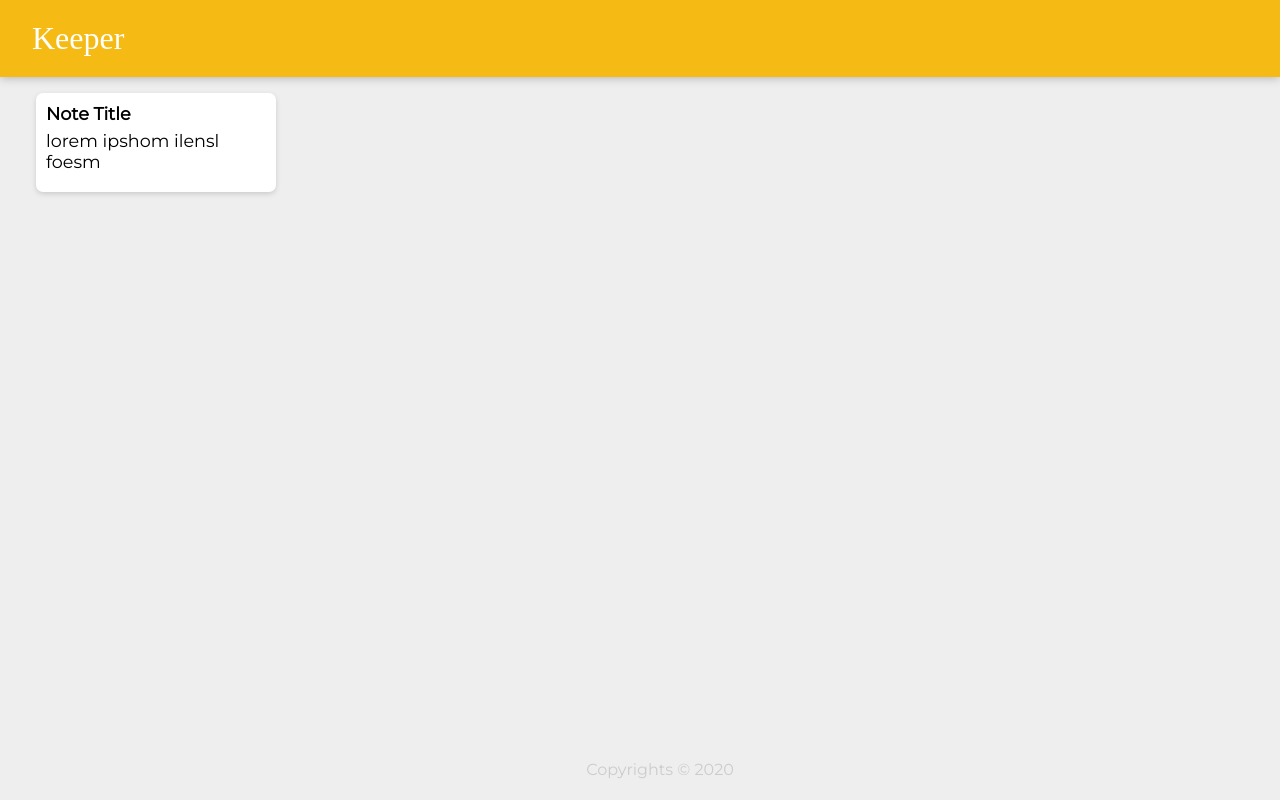
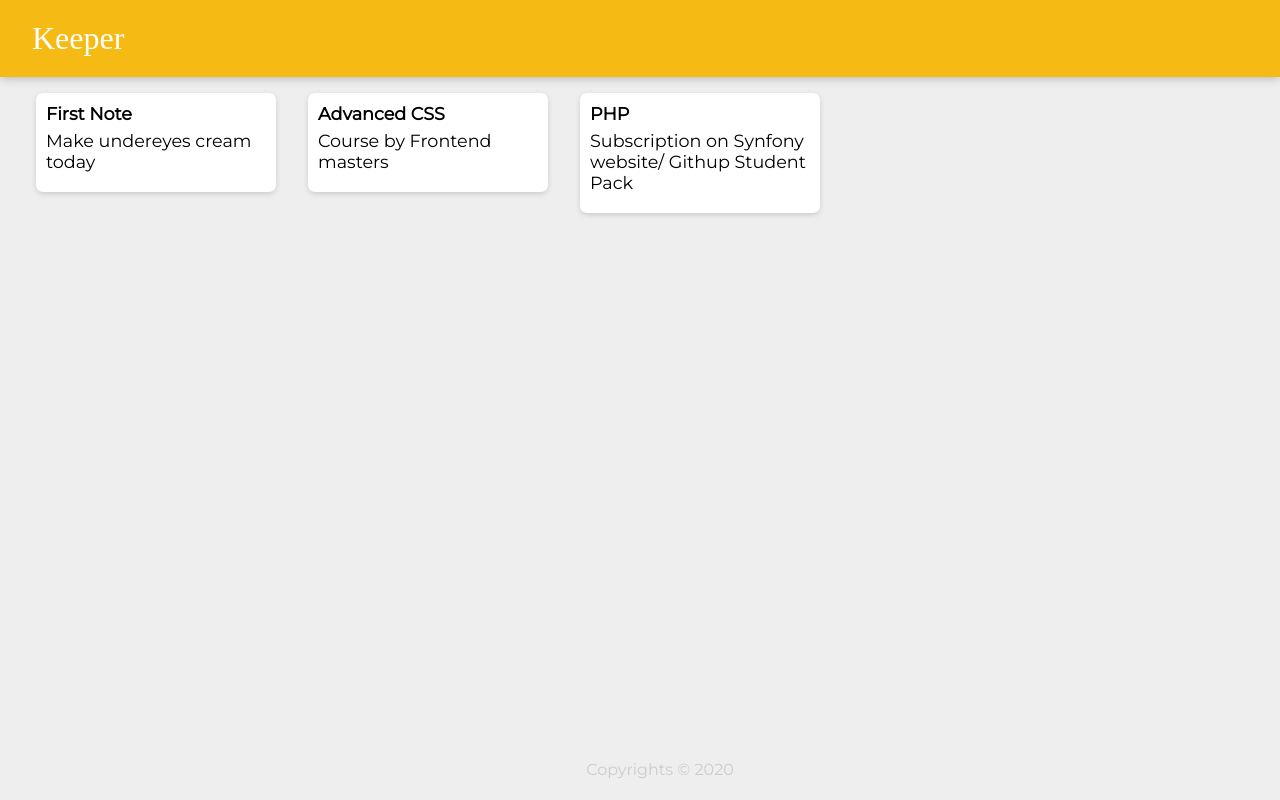
Before and after one commit to crissesoto/keeper, a React (Create React App) app: page / in a window 1280 px wide. Built offline with nearby package versions, Linux system fonts and the light colour scheme; a web font is replaced by a local one.

Commit message:
updated note.jsx

```diff
--- a/src/components/App.jsx
+++ b/src/components/App.jsx
@@ -7,10 +7,13 @@ function App() {
   return (
     <div>
       <Header/>
-      <Note/>
+      <Note title="First Note" content="Make undereyes cream today"/>
+      <Note title="Advanced CSS" content="Course by Frontend masters"/>
+      <Note title="PHP" content="Subscription on Synfony website/ Githup Student Pack"/>
       <Footer/>
     </div>
   );
 }
 
+
 export default App;
--- a/src/components/Note.jsx
+++ b/src/components/Note.jsx
@@ -1,10 +1,10 @@
 import React from 'react';
 
-function Note() {
+function Note({title, content}) {
   return (
     <div className="note">
-      <h1 className="node-title">Note Title</h1>
-      <p className="node-content">lorem ipshom ilensl foesm</p>
+      <h1 className="node-title">{title}</h1>
+      <p className="node-content">{content}</p>
     </div>
   );
 }
```
